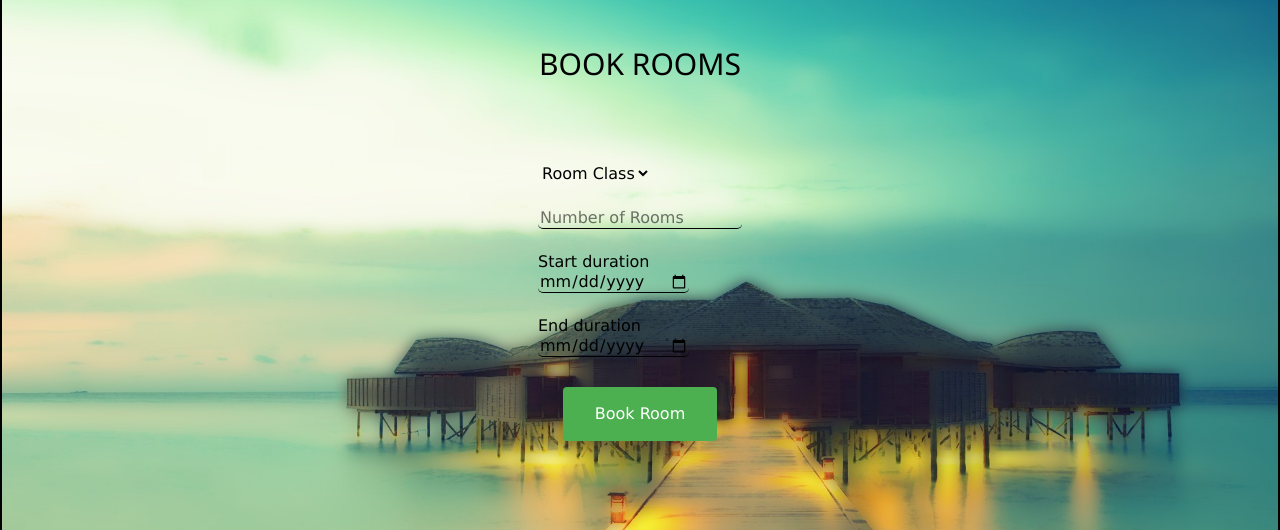
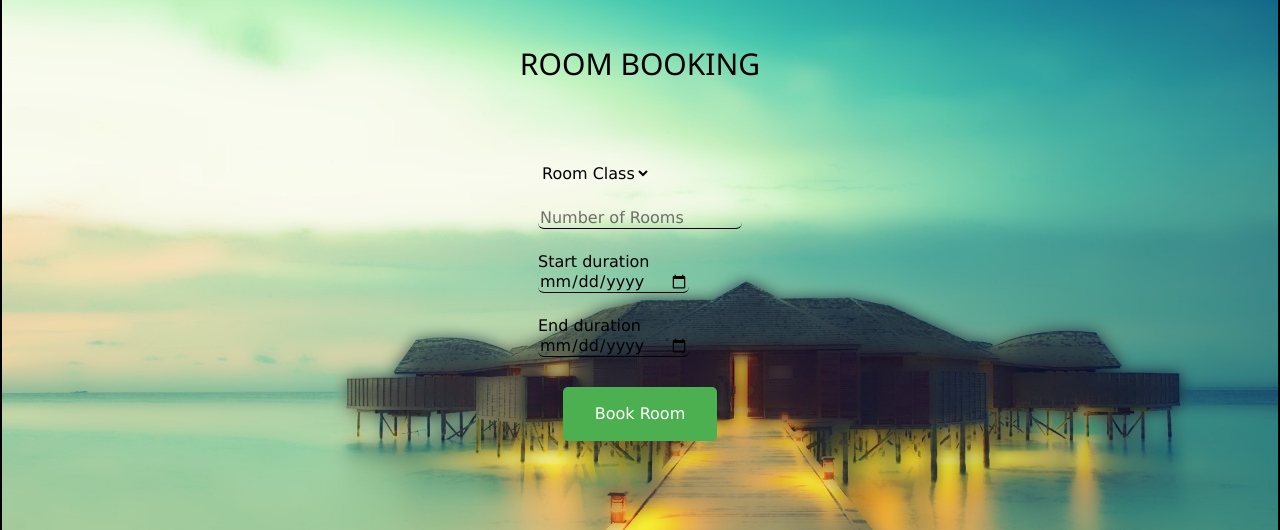
Before and after one commit to siddhant008/Hotel-Room-Management, a PHP site: page /book.php in a window 1280 px wide. Shown: the part 41-571 px from the top of the page. Run offline with PHP 8.4, Linux system fonts and the light colour scheme; the visitor is signed in with stand-in values (Sample User, id 1); data that the repository does not hold is empty.

Commit message:
Minor UI changes

```diff
--- a/Hotel_room_booking/book.php
+++ b/Hotel_room_booking/book.php
@@ -19,12 +19,12 @@ input{
 	background-color: transparent;
 	border: none;
 	border-bottom: 1px solid black;
-	border-radius: 5px;
+	border-radius: 6px;
 }
 select{
 	background-color: transparent;
 	border: none;
-	border-bottom: 1px ;
+	border-bottom: 1.2px ;
 }
 input::placeholder{
 	color: #000000;
@@ -43,7 +43,7 @@ input::placeholder{
 }
 .button1{
 	background-color: #4CAF50;
-	border-radius: 4px;
+	border-radius: 5px;
 }
 .button1:hover {
     background-color: transparent;
@@ -72,7 +72,7 @@ input::placeholder{
 	</nav>
 </div>
 </head>
-<body background="main.jpg" align="center"><br><br><h2> BOOK ROOMS </h2>
+<body background="main.jpg" align="center"><br><br><h2> ROOM BOOKING </h2>
 <br><br>
 
 	<form method="post" action="dobook.php" >
```
